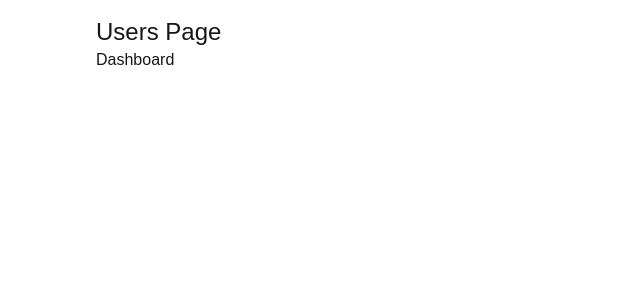
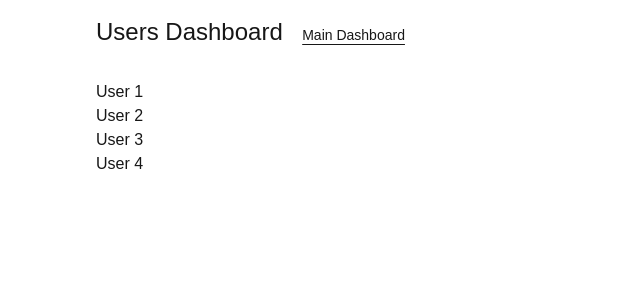
Before and after one commit to KwabSA/next15-app-dev, a Next.js app: page /dashboard/users in a window 1280 px wide. Shown: the top 300 px of the page, without its empty margins (0-640 px from the left). Built offline with nearby package versions, Linux system fonts and the light colour scheme.

Commit message:
Added dynamic route

```diff
--- /dev/null
+++ b/app/dashboard/users/[id]/page.tsx
@@ -0,0 +1,15 @@
+import Link from "next/link";
+import React from "react";
+
+const UserProfile = ({ params }: { params: { id: string } }) => {
+  const { id } = params;
+  return (
+    <>
+      <div className="text-3xl font-bold border-b-2 mb-4">User Details</div>
+      <h1 className="text-2xl mb-8">User {id} Profile</h1>
+      <Link href={"/dashboard/users"}>Back</Link>
+    </>
+  );
+};
+
+export default UserProfile;
--- a/app/dashboard/users/page.tsx
+++ b/app/dashboard/users/page.tsx
@@ -4,8 +4,30 @@ import React from "react";
 const UsersPage = () => {
   return (
     <>
-      <div className="text-2xl">Users Page</div>
-      <Link href={"/dashboard"}>Dashboard</Link>
+      <div className="text-2xl">
+        Users Dashboard
+        <span className="text-sm">
+          &nbsp; &nbsp; &nbsp;
+          <Link href={"/dashboard"} className="underline underline-offset-4">
+            Main Dashboard
+          </Link>
+        </span>
+      </div>
+
+      <ul className="mt-8">
+        <li>
+          <Link href={"/dashboard/users/1"}>User 1</Link>
+        </li>
+        <li>
+          <Link href={"/dashboard/users/2"}>User 2</Link>
+        </li>
+        <li>
+          <Link href={"/dashboard/users/3"}>User 3</Link>
+        </li>
+        <li>
+          <Link href={"/dashboard/users/4"}>User 4</Link>
+        </li>
+      </ul>
     </>
   );
 };
```
